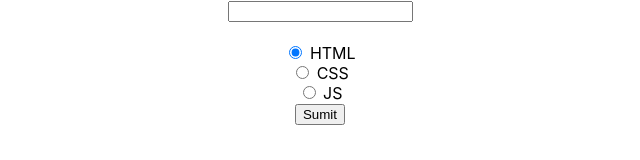
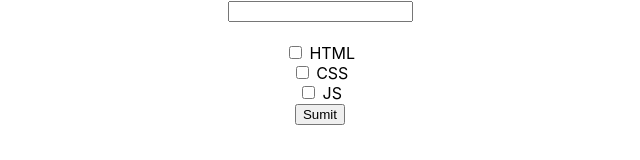
Before and after one commit to MrNoooo007/Learn-React, a React (Create React App) app in the folder tiktok/: page / in a window 1280 px wide. Shown: the top 160 px of the page, without its empty margins (320-960 px from the left). Built offline with nearby package versions, Linux system fonts and the light colour scheme.

Commit message:
add code

```diff
--- a/tiktok/src/App.js
+++ b/tiktok/src/App.js
@@ -19,11 +19,24 @@ const courses = [
 
 function App() {
   const [name, setName] = useState('');
-  const [checked, setChecked] = useState(1);
+  const [checked, setChecked] = useState([]);
 
   function handleRadio() {
     console.log(checked);
   }
+
+  function handleCheck(id) {
+    setChecked(pre => {
+      const isChecked = checked.includes(id);
+      if(isChecked) {
+        return checked.filter(check => check != id);
+      }
+      else {
+        return [...pre,id]
+      }
+    })
+  }
+  console.log(checked);
 
   return (
     <div className="App">
@@ -33,19 +46,30 @@ function App() {
         value={name}
         onChange={(e) => setName(e.target.value)}
       />
-      <h1>{ name }</h1>
+      <h1>{name}</h1>
 
-      {courses.map(course =>
+      {/* Two-way binding for radio */}
+      {/* {courses.map(course =>
         <div key={course.id}>
           <input
             type='radio'
             checked={course.id === checked}
             onChange={(e) => setChecked(course.id)}
-          /> { course.name }
+          /> {course.name}
+        </div>
+      )} */}
+
+      {courses.map(course =>
+        <div key={course.id}>
+          <input
+            type='checkbox'
+            checked={checked.includes(course.id)}
+            onChange={() => handleCheck(course.id)}
+          /> {course.name}
         </div>
       )}
 
-      <button onClick={handleRadio}>Sumit</button>
+      <button>Sumit</button>
     </div>
   );
 }
```
